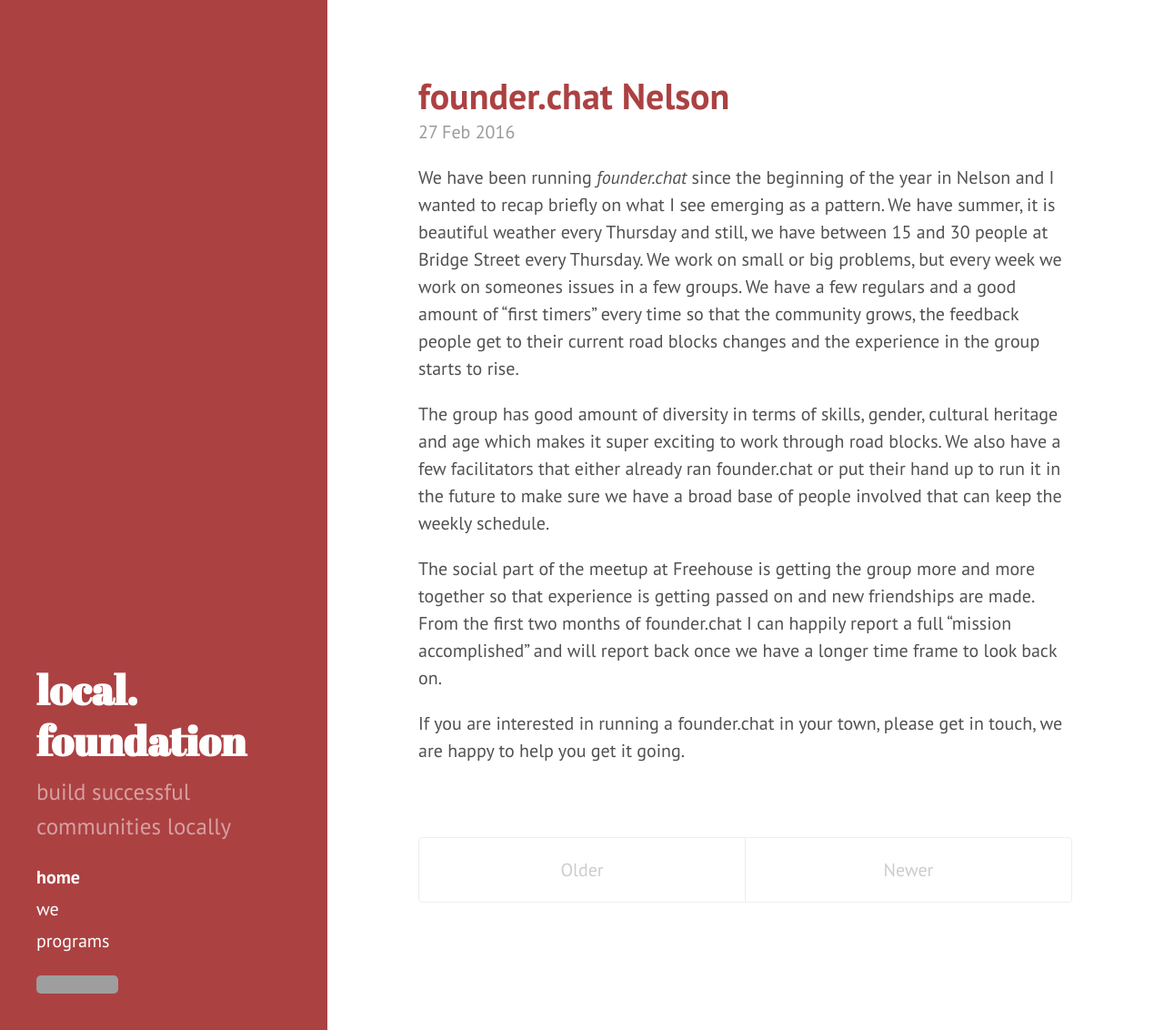
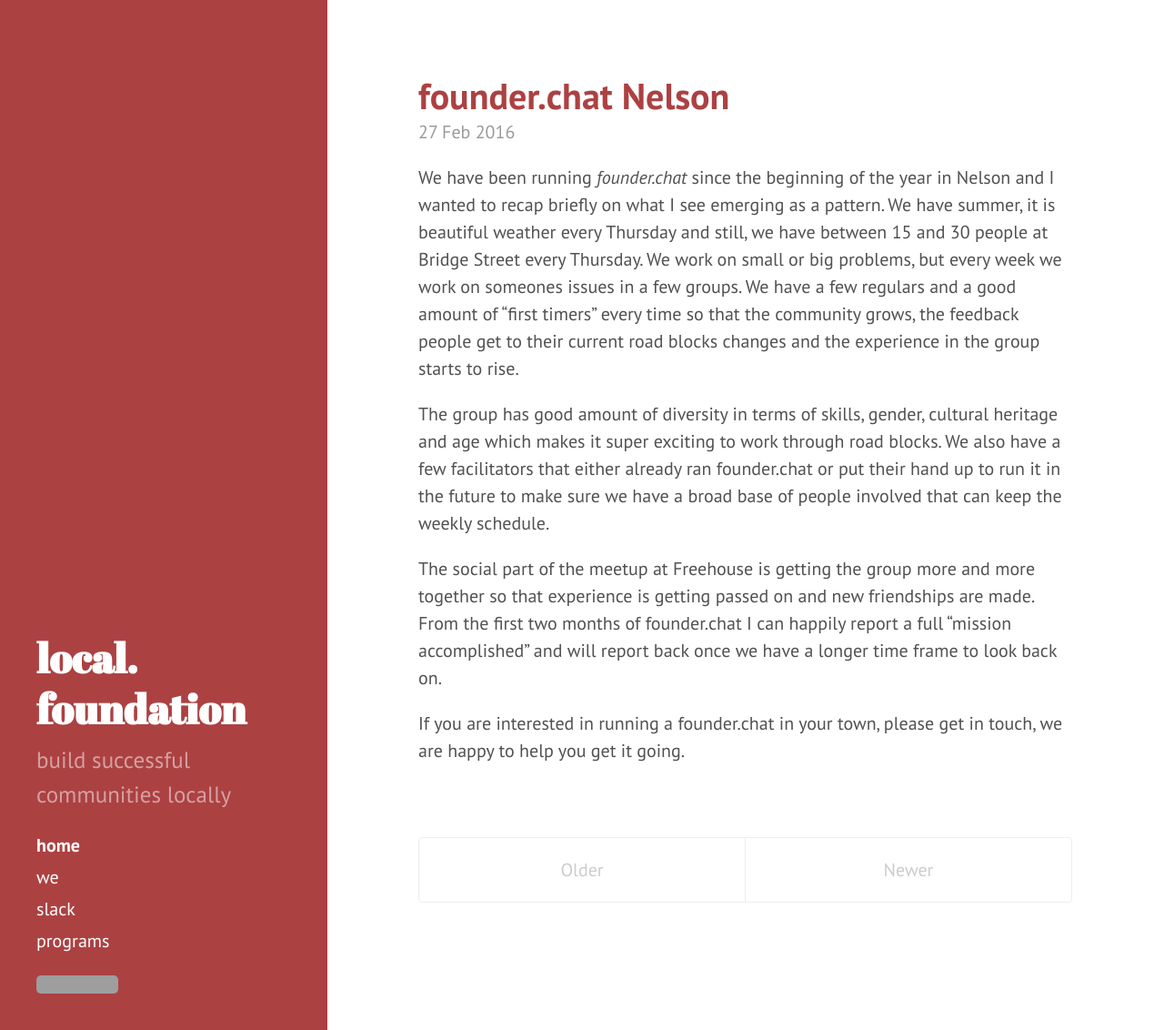
Before and after one commit to local-foundation/local-foundation.github.io, a Jekyll site: the page built from index.html, in a window 1280 px wide and 1132 px high. Shown: the whole window at 91% size. Built offline with Jekyll 4.4.1, drawn with Linux system fonts in a browser that asks for light colours; the list of posts is cut into pages by our own code; grey boxes are pictures that could not be loaded.

Commit message:
add link to slack signup

```diff
--- a/_includes/sidebar.html
+++ b/_includes/sidebar.html
@@ -13,6 +13,7 @@
       <a class="sidebar-nav-item{% if page.url == site.baseurl %} active{% endif %}" href="{{ site.baseurl }}">home</a>
 
       <a class="sidebar-nav-item{% if page.url == node.url %} active{% endif %}" href="/we">we</a>
+      <a class="sidebar-nav-item" href="http://slack.local.foundation">slack</a>
       <a class="sidebar-nav-item{% if page.url == node.url %} active{% endif %}" href="/programs">programs</a>
 
     </nav>
```
